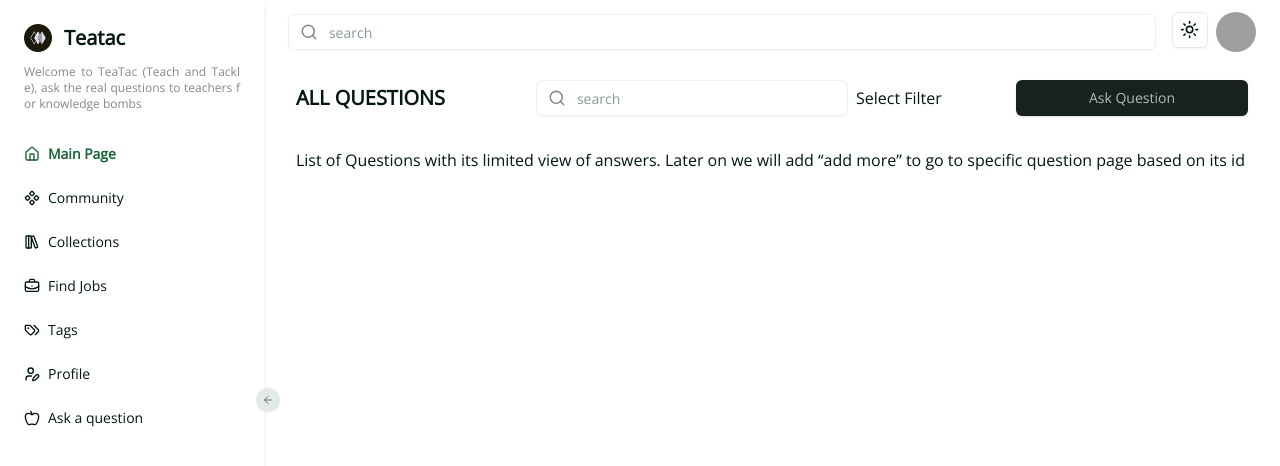
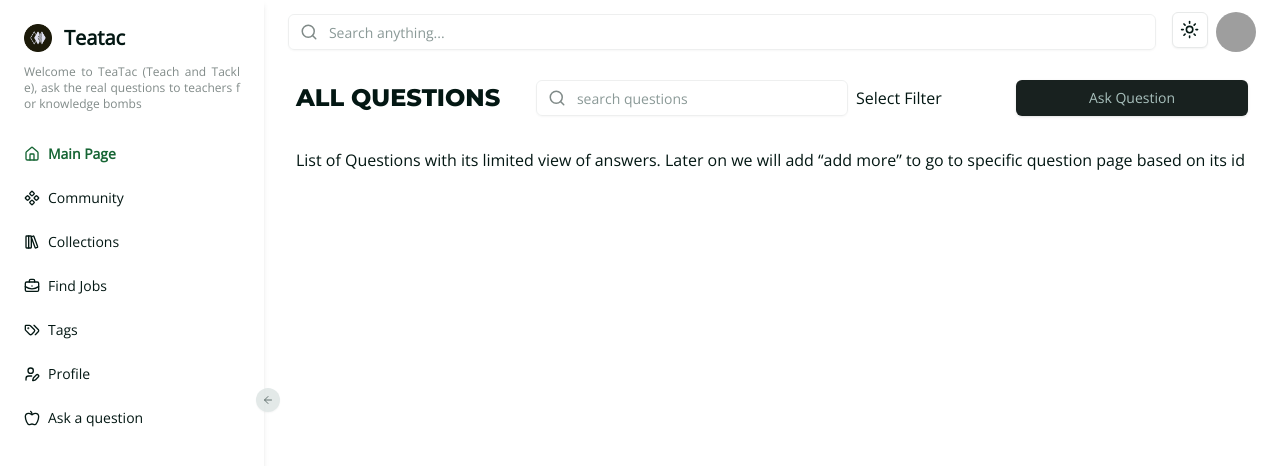
Before and after one commit to dominicpam89/showcase-04-hiremeplease, a Next.js app: page /u in a window 1280 px wide. Shown: the top 466 px of the page. Built offline with nearby package versions, Linux system fonts and the light colour scheme; no server answers; grey boxes are pictures that could not be loaded.

Commit message:
update component structure of SearchBarUI

```diff
--- a/app/u/layout.tsx
+++ b/app/u/layout.tsx
@@ -24,7 +24,11 @@ export default function Layout({ children }: PropsWithChildren) {
 							"py-3 px-6 flex gap-4 justify-between"
 						)}
 					>
-						<SearchBarUI />
+						<SearchBarUI
+							key="base-search"
+							compLabel="base-search"
+							placeholder="Search anything..."
+						/>
 						<NavbarDesktopUI />
 					</div>
 					<main className="px-8 py-4">{children}</main>
--- a/components/page-u/dashboard-header.tsx
+++ b/components/page-u/dashboard-header.tsx
@@ -11,7 +11,7 @@ export default function DashboardHeader() {
 			<h2
 				aria-label="header-title"
 				className={cn(
-					"w-full font-black text-xl uppercase",
+					"w-full font-primary font-extrabold text-2xl uppercase",
 					"col-span-3",
 					"lg:col-span-1"
 				)}
@@ -32,7 +32,11 @@ export default function DashboardHeader() {
 				)}
 			>
 				<div aria-label="search-bar-container" className={cn("col-span-2")}>
-					<SearchBarUI />
+					<SearchBarUI
+						key="dashboard-search"
+						compLabel="dashboard-search"
+						placeholder="search questions"
+					/>
 				</div>
 				<div aria-label="filter-container" className={cn("col-span-1")}>
 					Select Filter
--- a/components/ui-custom/search-bar.tsx
+++ b/components/ui-custom/search-bar.tsx
@@ -2,12 +2,16 @@ import { SearchIcon } from "lucide-react";
 import { Input } from "@/components/ui/input";
 import { Label } from "@/components/ui/label";
 
-export default function SearchBarUI() {
+interface Props {
+	compLabel?: string;
+	placeholder?: string;
+}
+export default function SearchBarUI({
+	compLabel = "search-bar",
+	placeholder = "Search",
+}: Props) {
 	return (
-		<div
-			aria-label="search-bar"
-			className="relative w-full flex items-center"
-		>
+		<div aria-label={compLabel} className="relative w-full flex items-center">
 			<Label
 				htmlFor="input-search"
 				className="absolute left-3 top-1/2 transform -translate-y-1/2 opacity-50 peer-focus:opacity-100 transition-all duration-200"
@@ -17,7 +21,7 @@ export default function SearchBarUI() {
 			<Input
 				id="input-search"
 				type="text"
-				placeholder="search"
+				placeholder={placeholder}
 				className="peer pl-10 opacity-70 focus:opacity-100 transition-all duration-200"
 			/>
 		</div>
```
